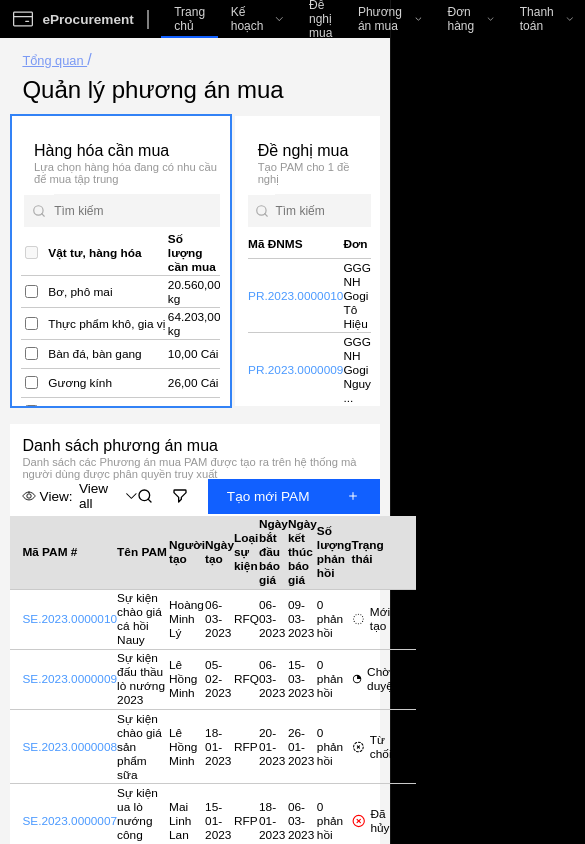
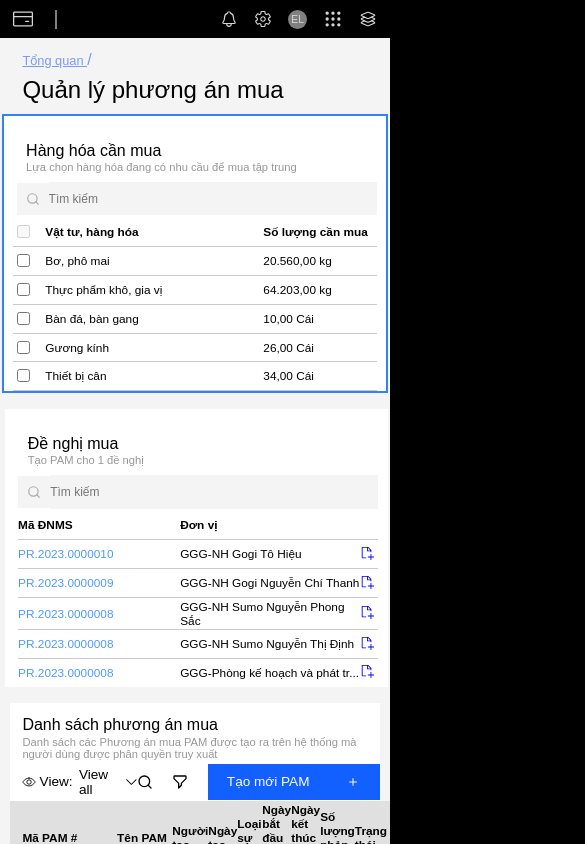
Before and after one commit to TranTatViet21020132/purchase-plans, a React (Create React App) app: page / in a window 390 px wide. Shown: the top 844 px of the page, 585 px wide, since content can reach past the window. Built offline with nearby package versions, Linux system fonts and the light colour scheme; the HTML template or start-up script is replaced by a standard one.

Commit message:
Responsive for small screens

```diff
--- a/src/App.css
+++ b/src/App.css
@@ -5,4 +5,7 @@
   flex-direction: column;
   box-shadow: 0 0 1px grey;
   width: 100vw;
+  padding: 0;
+  margin: 0;
+  overflow: auto;
 }
--- a/src/Content/Content.css
+++ b/src/Content/Content.css
@@ -42,3 +42,12 @@
   grid-template-columns: 60% 40%;
   align-items: center;
 }
+
+@media (max-width: 576px) {
+  .top-contents {
+    display: flex;
+    flex-direction: column;
+    gap: 1rem;
+    justify-content: center;
+  }
+}
--- a/src/Content/Items/Items.css
+++ b/src/Content/Items/Items.css
@@ -2,6 +2,12 @@
   border: 2px solid #3282F6;
   padding: 0.8rem 0.6rem 0 0.6rem;
   background: white;
+}
+
+@media (max-width: 576px) {
+  .Items {
+    width: 98%;
+  }
 }
 
 .child-header-container {
--- a/src/Content/List/Lists.css
+++ b/src/Content/List/Lists.css
@@ -1,6 +1,6 @@
 .Lists {
   background: white;
-  width: inherit;
+  width: 100%;
   margin-top: 1rem;
 }
 
@@ -96,3 +96,9 @@
   color: #4c9aff;
   cursor: pointer;
 }
+
+@media (max-width: 890px) {
+  .child-header-container {
+    margin-bottom: 0.4rem;
+  }
+}
--- a/src/Content/List/Lists.tsx
+++ b/src/Content/List/Lists.tsx
@@ -1,4 +1,5 @@
 import './Lists.css';
+import { useState, useEffect } from "react";
 import { IoEyeOutline } from "react-icons/io5";
 import { BsChevronDown, BsChevronUp, BsThreeDotsVertical } from 'react-icons/bs';
 import { FiSearch, FiXCircle } from "react-icons/fi";
@@ -21,7 +22,7 @@ type List = {
 }
 
 const Lists = () => {
-  const items: List[] = [
+  const fetchList: List[] = [
     {
       code: "SE.2023.0000010",
       name: "Sự kiện chào giá cá hồi Nauy",
@@ -90,6 +91,27 @@ const Lists = () => {
     },
   ];
 
+  const [lists, setLists] = useState<List[]>([]);
+  const [maxUnitLength, setMaxUnitLength] = useState<number>(Infinity);
+
+  useEffect(() => {
+    setLists(fetchList);
+
+    const updateMaxUnitLength = () => {
+      if (window.innerWidth <= 1024) {
+        setMaxUnitLength(16);
+      } else {
+        setMaxUnitLength(Infinity);
+      }
+    };
+
+    updateMaxUnitLength();
+
+    window.addEventListener('resize', updateMaxUnitLength);
+
+    return () => window.removeEventListener('resize', updateMaxUnitLength);
+  }, []);
+
   const getStatus = (status: string) => {
     switch (status) {
       case "Mới tạo":
@@ -156,10 +178,12 @@ const Lists = () => {
               <th className='l-col head'>Trạng thái</th>
               <th className='l-col head'></th>
             </tr>
-            {items.map((item, index) => (
+            {lists.map((item, index) => (
               <tr key={index}>
                 <td className='l-col data first'>{item.code}</td>
-                <td className='l-col data'>{item.name}</td>
+                <td className='l-col data'>
+                  {item.name.length > maxUnitLength ? item.name.slice(0, maxUnitLength) + '...' : item.name}
+                </td>
                 <td className='l-col data'>{item.creator}</td>
                 <td className='l-col data'>{item.create_date}</td>
                 <td className='l-col data'>{item.type}</td>
--- a/src/Content/Suggestions/Suggestions.css
+++ b/src/Content/Suggestions/Suggestions.css
@@ -2,6 +2,12 @@
   padding: 0.8rem 0.6rem 0 0.6rem;
   background: white;
   margin-left: 0.2rem;
+}
+
+@media (max-width: 576px) {
+  .Suggestions {
+    width: 98%;
+  }
 }
 
 .child-header-container {
--- a/src/Content/Suggestions/Suggestions.tsx
+++ b/src/Content/Suggestions/Suggestions.tsx
@@ -9,10 +9,6 @@ type Suggestion = {
 }
 
 const Suggestions = () => {
-  const [suggestions, setSuggestions] = useState<Suggestion[]>([]);
-  const [maxUnitLength, setMaxUnitLength] = useState<number>(Infinity);
-
-  useEffect(() => {
   const fetchedSuggestions: Suggestion[] = [
     {
       code: "PR.2023.0000010",
@@ -36,11 +32,15 @@ const Suggestions = () => {
     }
   ];
 
+  const [suggestions, setSuggestions] = useState<Suggestion[]>([]);
+  const [maxUnitLength, setMaxUnitLength] = useState<number>(Infinity);
+
+  useEffect(() => {
     setSuggestions(fetchedSuggestions);
 
     const updateMaxUnitLength = () => {
-      if (window.innerWidth <= 1024) {
-        setMaxUnitLength(19);
+      if (window.innerWidth <= 1024 && 576 < window.innerWidth) {
+        setMaxUnitLength(16);
       } else {
         setMaxUnitLength(Infinity);
       }
@@ -83,7 +83,9 @@ const Suggestions = () => {
           {suggestions.map((item, index) => (
             <tr key={index}>
               <td className='s-col-1 data'>{item.code}</td>
-              <td className='s-col-2 data'>{item.unit.length > maxUnitLength ? item.unit.slice(0, maxUnitLength) + '...' : item.unit}</td>
+              <td className='s-col-2 data'>
+                {item.unit.length > maxUnitLength ? item.unit.slice(0, maxUnitLength) + '...' : item.unit}
+              </td>
               <td className='s-col-3 data'><span className='addfile-icon'><VscNewFile size={14}/></span></td>
             </tr>
           ))}
--- a/src/Nav/Nav.css
+++ b/src/Nav/Nav.css
@@ -18,6 +18,9 @@
 .logo-containter a {
   text-decoration: none;
   color: #D5D5D5;
+  display: flex;
+  justify-content: center;
+  align-items: center;
 }
 
 .logo-containter a span {
@@ -47,25 +50,30 @@
 }
 
 .categories {
-  display: flex;
+  display: none;
   flex-direction: row;
   align-items: center;
 }
 
+.category.active {
+  box-shadow: inset 0 -3px 0 #1160FF;
+  transition: box-shadow 0.3s ease-in-out;
+}
+
 .category {
-  padding: 0 0.8rem;
+  padding: 0.8rem 0.8rem;
   transition: color 0.3s ease-in-out;
   cursor: pointer;
   max-width: 8rem;
 }
 
-.bottom-bar {
+/* .bottom-bar {
   position: absolute;
   bottom: 0;
   background-color: #1160FF;
   height: 2px;
   transition: left 0.3s ease-in-out, width 0.3s ease-in-out;
-}
+} */
 
 .category span {
   color: #D5D5D5;
@@ -104,3 +112,141 @@
   font-size: 0.64rem;
   color: #D5D5D5;
 }
+
+.tab-menu {
+  display: none;
+}
+
+@media (min-width: 1080px) {
+  .categories {
+    display: flex;
+  }
+}
+
+@media (max-width: 1080px) {
+  .categories {
+    display: flex;
+  }
+
+  .category {
+    padding: 0.8rem 0.4rem;
+  }
+
+  .category span {
+    font-size: 0.65rem;
+  }
+
+  .utilities-container {
+    gap: 1rem;
+  }
+}
+
+@media (max-width: 890px) {
+  .categories {
+    display: flex;
+  }
+
+  .category {
+    padding: 0.8rem 0.4rem;
+  }
+
+  .category span {
+    font-size: 0.65rem;
+  }
+
+  .logo-containter a span {
+    display: none;
+  }
+
+  .utilities-container {
+    gap: 1rem;
+  }
+}
+
+@media (max-width: 796px) {
+  .categories {
+    display: none;
+    position: absolute;
+    flex-direction: column;
+    top: 80%;
+    right: 0.4rem;
+    width: 10rem;
+    align-items: center;
+    justify-content: center;
+    gap: 0;
+    background: #E0E0E0;
+    border-radius: 0.6rem;
+    padding: 0.4rem 0;
+  }
+
+  .categories.clicked {
+    display: flex;
+  }
+
+  .tab-menu {
+    display: inline-flex;
+  }
+
+  /* .tab {
+    display: none;
+  } */
+
+  .category {
+    width: 100%;
+    height: fit-content;
+    display: flex;
+    box-shadow: -1rem 0rem 4rem rgb(166, 166, 166);
+    border-top: 1px solid var(--color-bg);
+    animation: animateDropdown 100ms 0s ease forwards;
+    opacity: 0;
+    transform-origin: top;
+  }
+
+  .categories li:first-child {
+    border-top-left-radius: 0.6rem;
+    border-top-right-radius: 0.6rem;
+  }
+
+  .categories li:nth-child(2) {
+    animation-delay: 100ms;
+  }
+  .categories li:nth-child(3) {
+    animation-delay: 200ms;
+  }
+  .categories li:nth-child(4) {
+    animation-delay: 300ms;
+  }
+  .categories li:nth-child(5) {
+    animation-delay: 400ms;
+  }
+  .categories li:nth-child(6) {
+    animation-delay: 500ms;
+  }
+  .categories li:nth-child(7) {
+    animation-delay: 600ms;
+  }
+  .categories li:nth-child(8) {
+    border-bottom-left-radius: 0.6rem;
+    border-bottom-right-radius: 0.6rem;
+    animation-delay: 700ms;
+  }
+
+  @keyframes animateDropdown {
+    0% {
+        transform: rotateX(90deg);
+    }
+    100% {
+        transform: rotateX(0deg);
+        opacity: 1;
+    }
+  }
+
+  .category span {
+    color: black;
+  }
+
+  .category.active {
+    box-shadow: none;
+    transition: box-shadow 0.3s ease-in-out;
+  }
+}
--- a/src/Nav/Nav.tsx
+++ b/src/Nav/Nav.tsx
@@ -4,6 +4,7 @@ import { GoCreditCard } from "react-icons/go";
 import {
   IoNotificationsOutline,
   IoSettingsOutline,
+  IoLayersOutline
  } from "react-icons/io5";
 import { TbGridDots } from "react-icons/tb";
 import { BsChevronDown, BsChevronUp } from 'react-icons/bs';
@@ -16,6 +17,8 @@ const Nav = () => {
   const [activeCategory, setActiveCategory] = useState<number>(0);
   const [tabUnderlineWidth, setTabUnderlineWidth] = useState<number>(0);
   const [tabUnderlineLeft, setTabUnderlineLeft] = useState<number>(0);
+  const [isMenuClicked, setIsMenuClicked] = useState<boolean>(false);
+
   const tabsRef = useRef<(HTMLLIElement | null)[]>([]);
 
   useEffect(() => {
@@ -26,6 +29,10 @@ const Nav = () => {
 
   const handleCategoryClick = (index: number) => {
     setActiveCategory(index);
+  }
+
+  const handleMobileMenu = () => {
+    setIsMenuClicked(!isMenuClicked);
   }
 
   const getTab = (item: string) => {
@@ -57,7 +64,7 @@ const Nav = () => {
       </div>
       <div className="nav-contents">
         <div className="categories-container">
-          <div className="categories">
+          <ul className={`categories ${isMenuClicked ? 'clicked' : ''}`}>
             {categories.map((item, index) => (
               <li
                 ref={(el) => (tabsRef.current[index] = el)}
@@ -68,39 +75,43 @@ const Nav = () => {
               >
                 <span>{getTab(item)}</span>
                 {/* <span>{item} <BsChevronDown size={14}/></span> */}
-                <span
+                {/* <span
                   className="bottom-bar"
                   style={{ left: `${tabUnderlineLeft}px`, width: `${tabUnderlineWidth}px` }}
-                />
+                /> */}
               </li>
             ))}
-          </div>
+          </ul>
 
         </div>
         <div className="utilities-container">
-          <div className="nav-icon-container">
+
+          <div className="nav-icon-container tab">
             <IoNotificationsOutline
             className={`nav-icon`}
             size={18}
             />
           </div>
 
-          <div className="nav-icon-container">
+          <div className="nav-icon-container tab">
             <IoSettingsOutline
             className={`nav-icon`}
             size={18}
             />
           </div>
 
-          <div className="avatar">
+          <div className="avatar tab">
             <span>EL</span>
           </div>
 
-          <div className="nav-icon-container">
+          <div className="nav-icon-container tab">
             <TbGridDots
             className={`nav-icon`}
             size={20}
             />
+          </div>
+          <div className="nav-icon-container tab-menu">
+            <IoLayersOutline className={`nav-icon`} onClick={handleMobileMenu} size={18} />
           </div>
 
         </div>
--- a/src/index.css
+++ b/src/index.css
@@ -26,7 +26,9 @@ body {
   background: black;
   width: 100%;
   margin: 0;
+  padding: 0;
   display: flex;
   flex-direction: column;
   align-items: center;
+  overflow-x: hidden;
 }
```
Lines whose indentation alone changed are shown as unchanged.
